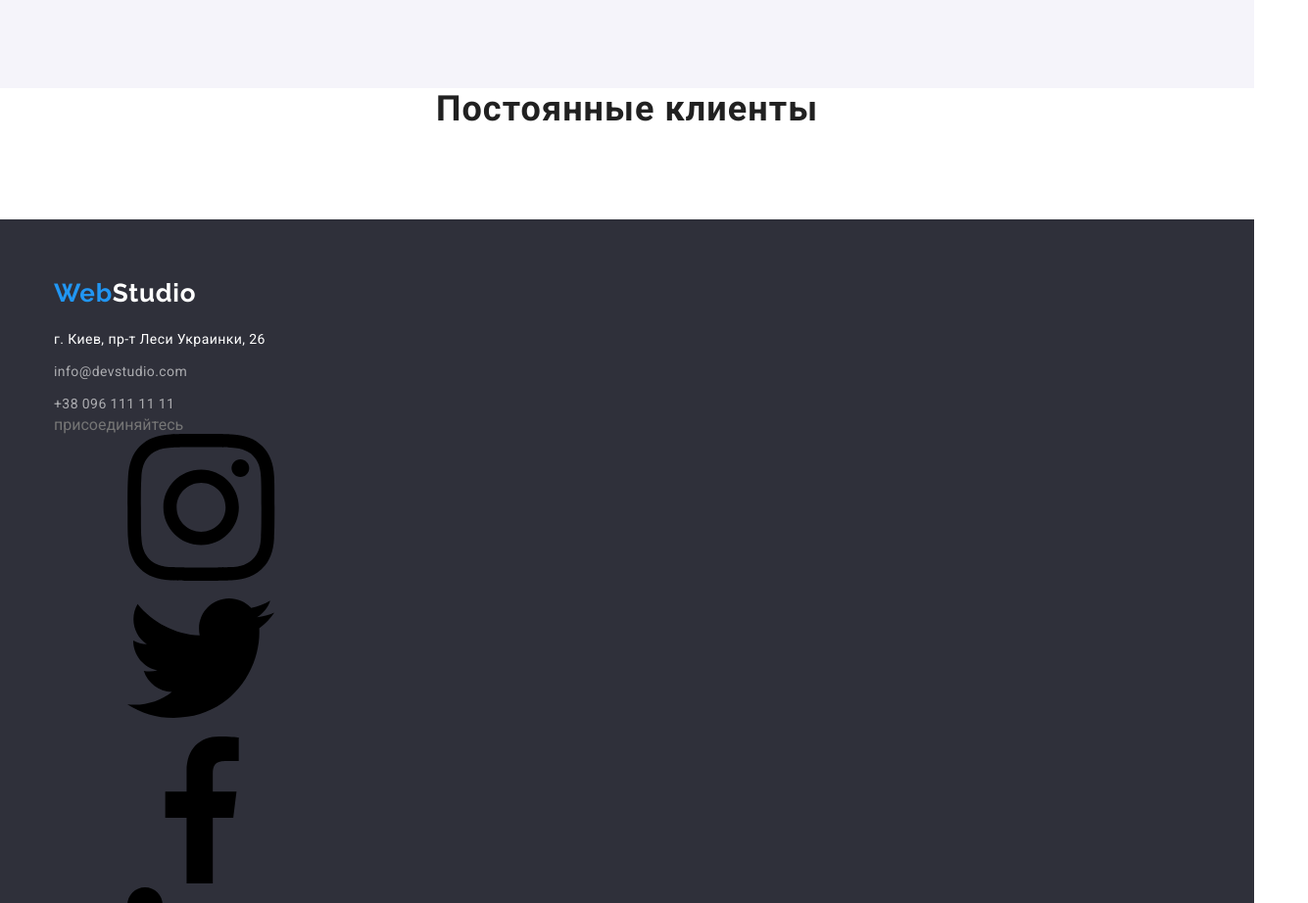
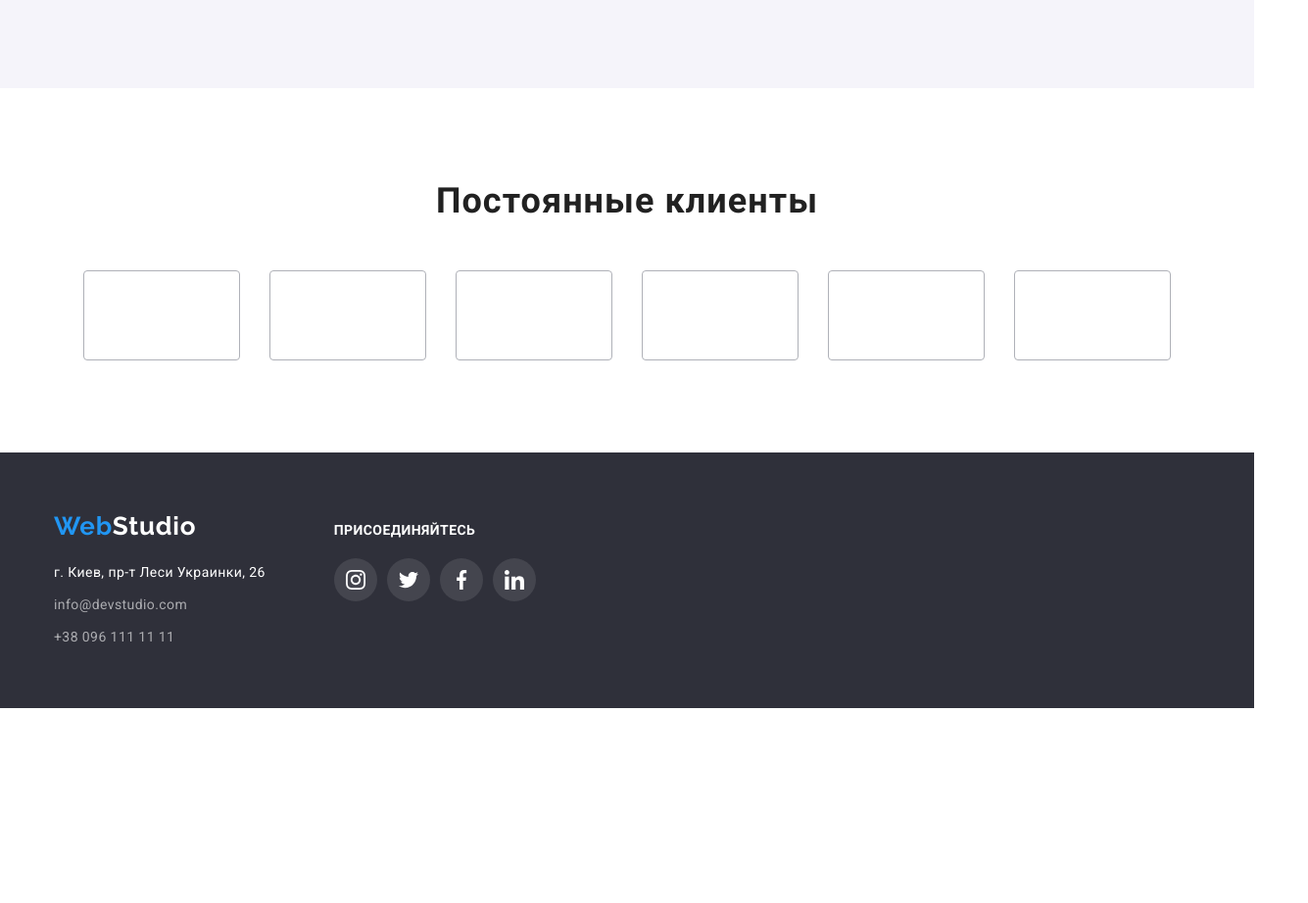
Before and after one commit to MaxVidom/goit-markup-hw-04, a plain HTML site: page index.html in a window 1280 px wide. Shown: the part 2216-3138 px from the top of the page at 98% size, 1335 px wide, since content can reach past the window. After the commit the page ends 2939 px from the top, so only its background shows below. Drawn offline with Linux system fonts and the light colour scheme.

Commit message:
Styles for decoration

```diff
--- a/css/styles.css
+++ b/css/styles.css
@@ -85,6 +85,14 @@ img {
   text-align: center;
   letter-spacing: 0.03em;
   color: var(--main-title-color);
+}
+
+.icon-link {
+  width: 100%;
+  height: 100%;
+  display: flex;
+  justify-content: center;
+  align-items: center;
 }
 
 .accent {
@@ -358,15 +366,9 @@ img {
 }
 
 .command-social-link {
-  display: block;
-  width: 100%;
-  height: 100%;
   background-color: var(--main-bg-color);
   color: var(--main-icon-color);
   border-radius: 50%;
-  display: flex;
-  justify-content: center;
-  align-items: center;
 }
 
 .command-social-link:focus,
@@ -383,6 +385,15 @@ img {
 
 /* -------------------------CUSTOMERS----------------------------- */
 
+.customers {
+  padding-top: 94px;
+  padding-bottom: 94px;
+}
+
+.customers-title {
+  margin-bottom: 50px;
+}
+
 .customers-list {
   display: flex;
   justify-content: center;
@@ -398,14 +409,20 @@ img {
 }
 
 .customers-link {
-  width: 100%;
-  height: 100%;
-  display: block;
-  /* background: tomato; */
+  border: 1px solid var(--second-bg-color);
+  border-radius: 4px;
+  color: var(--main-icon-color);
+}
+
+.customers-link:focus,
+.customers-link:hover {
+  color: var(--accent-color);
 }
 
 .customers-icon {
-  fill: #000000;
+  width: 106px;
+  height: 60px;
+  fill: currentColor;
 }
 
 /* -------------------------FOOTER----------------------------- */
@@ -414,6 +431,10 @@ img {
   background-color: var(--bg-main-color);
   padding-top: 60px;
   padding-bottom: 60px;
+}
+
+.footer-conteiner {
+  display: flex;
 }
 
 .footer-logo {
@@ -455,6 +476,53 @@ img {
   margin-bottom: 9px;
 }
 
+.footer-join-list {
+  display: flex;
+}
+
+.footer-join-item {
+  width: 44px;
+  height: 44px;
+}
+
+.footer-join-item:not(:last-child) {
+  margin-right: 10px;
+}
+
+.footer-left {
+  margin-right: 70px;
+}
+
+.footer-join {
+  padding-top: 12px;
+}
+
+.footer-join-text {
+  font-weight: 700;
+  font-size: 14px;
+  line-height: 1.14;
+  letter-spacing: 0.03em;
+  text-transform: uppercase;
+  color: var(--main-address-color);
+  margin-bottom: 20px;
+}
+
+.footer-join-link {
+  border-radius: 50%;
+  background-color: rgba(255, 255, 255, 0.1);
+}
+
+.footer-join-link:focus,
+.footer-join-link:hover {
+  background-color: var(--accent-color);
+}
+
+.join-icon {
+  width: 20px;
+  height: 20px;
+  fill: var(--second-icon-color);
+}
+
 /* -------------------------PORTFOLIO----------------------------- */
 
 .portfolio {
@@ -489,6 +557,8 @@ img {
 .portfolio-btn:focus {
   color: var(--btn-text-color);
   background-color: var(--btn-color);
+  box-shadow: 0px 3px 1px rgba(0, 0, 0, 0.1), 0px 1px 2px rgba(0, 0, 0, 0.08),
+    0px 2px 2px rgba(0, 0, 0, 0.12);
 }
 
 .portfolio-list {
@@ -496,6 +566,11 @@ img {
   flex-wrap: wrap;
   margin-left: -15px;
   margin-right: -15px;
+}
+
+.portfolio-item:hover {
+  box-shadow: 0px 1px 1px rgba(0, 0, 0, 0.12), 0px 4px 4px rgba(0, 0, 0, 0.06),
+    1px 4px 6px rgba(0, 0, 0, 0.16);
 }
 
 .portfolio-item:not(:nth-last-child(-n + 3)) {
```
